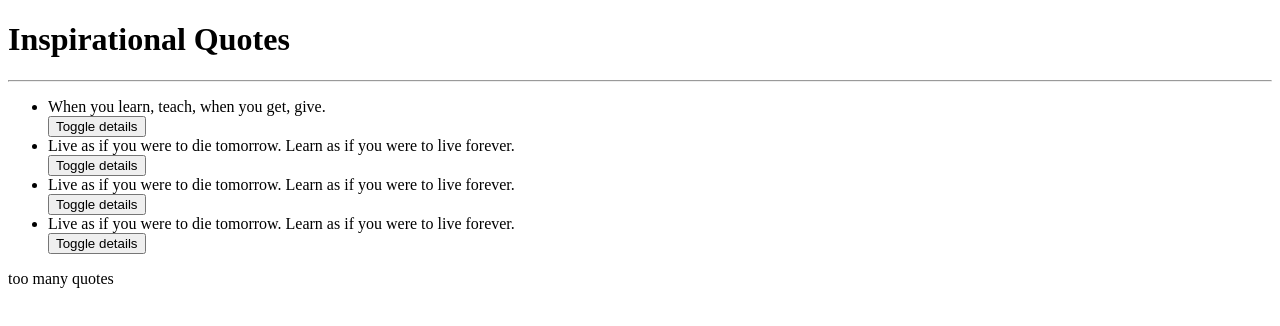
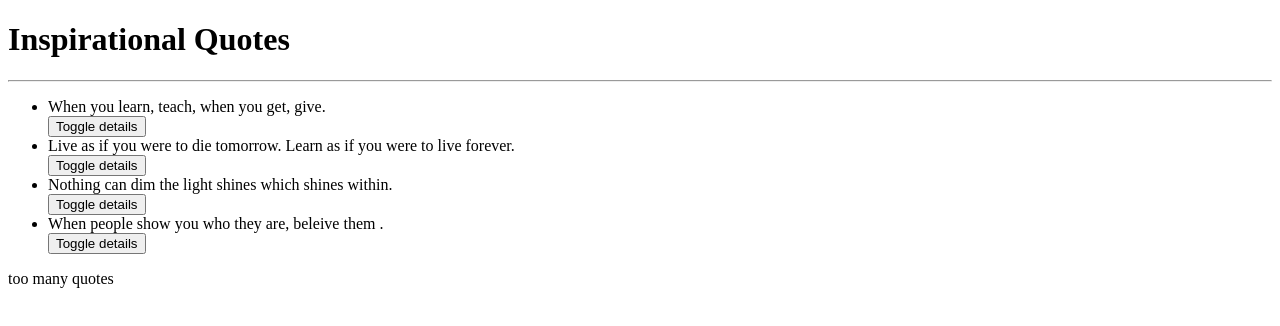
Before and after one commit to iamzilfa/Quotes, an Angular app: page / in a window 1280 px wide. Shown: the top 326 px of the page. Built offline with nearby package versions, Linux system fonts and the light colour scheme.

Commit message:
add new quotes

```diff
--- a/src/app/quote-detailed/quote-detailed.component.html
+++ b/src/app/quote-detailed/quote-detailed.component.html
@@ -1,6 +1,6 @@
 <p>{{quote.author}}</p>
 <p>{{quote.publisher}}</p>
-
+<p>This quote will be complete in {{quote.completeDate|dateCount}} days</p>
 <p>{{quote.upvote}}</p>
 <p>{{quote.downvote}}</p>
 <button (click)= 'quoteDelete(true)'>Delete Quote</button>
--- a/src/app/quote/quote.component.ts
+++ b/src/app/quote/quote.component.ts
@@ -11,8 +11,8 @@ export class QuoteComponent implements OnInit {
   quotes: Quote[] = [
     new Quote(1, 'When you learn, teach, when you get, give.','Maya Angelou','Zilfa',new Date(2020,3,14),5,2),
     new Quote(2,'Live as if you were to die tomorrow. Learn as if you were to live forever.','Mahatma Gandhi', 'Diane',new Date(1971,4,11),4,8),
-    new Quote(3,'Live as if you were to die tomorrow. Learn as if you were to live forever.','Mahatma Gandhi', 'Diane',new Date(1965,9,6),5,4),
-    new Quote(5,'Live as if you were to die tomorrow. Learn as if you were to live forever.','Mahatma Gandhi', 'Diane',new Date(1988,9,5),8,4),
+    new Quote(3,'Nothing can dim the light shines which shines within.','Maya Angelou', 'Brendah',new Date(1965,9,6),5,4),
+    new Quote(5,'When people show you who they are, beleive them .','Maya Angelou', 'Tharcissie',new Date(1988,9,5),8,4),
   ];
 
   toggleDetails(index){
```
